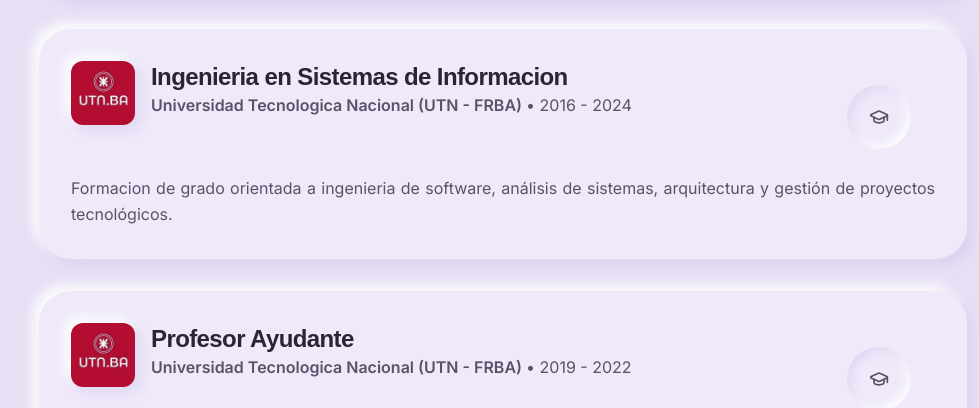
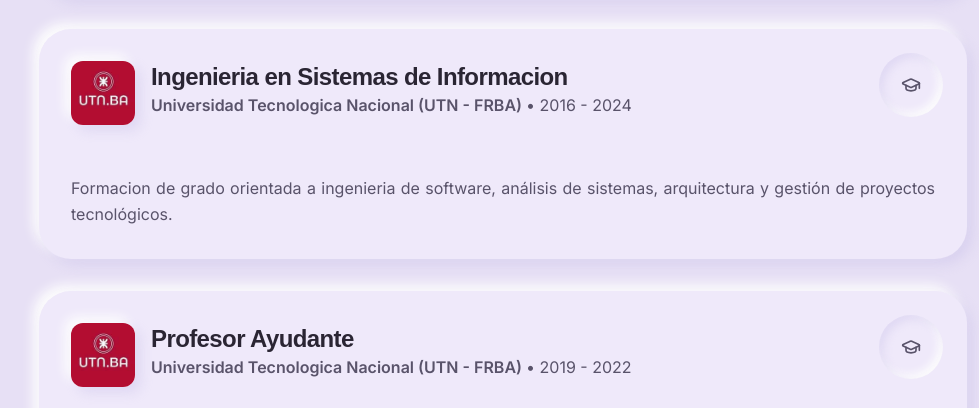
Before and after one commit to achani2497/portfolio, an Astro site: page / in a window 1280 px wide. Shown: the part 2269-2677 px from the top of the page, without its empty margins (137-1116 px from the left). Built offline with nearby package versions, Linux system fonts and the light colour scheme; Astro itself is replaced by a stand-in of ours; a web font is replaced by a local one.

Commit message:
fix de icono esquina derecha superior en experience card

```diff
--- a/src/components/experience/ExperienceCard.astro
+++ b/src/components/experience/ExperienceCard.astro
@@ -42,7 +42,7 @@
 >
   <!-- CORNER ICON -->
   <div
-    class="shadow-neumorphic-inset bg-surface text-text-secondary absolute top-6 right-6 flex h-14 w-14 items-center justify-center rounded-full sm:top-14 sm:right-14 sm:h-16 sm:w-16"
+    class="shadow-neumorphic-inset bg-surface text-text-secondary absolute top-6 right-6 flex h-14 w-14 items-center justify-center rounded-full sm:h-16 sm:w-16"
   >
     <CornerIcon className="h-5 w-5" />
   </div>
```
